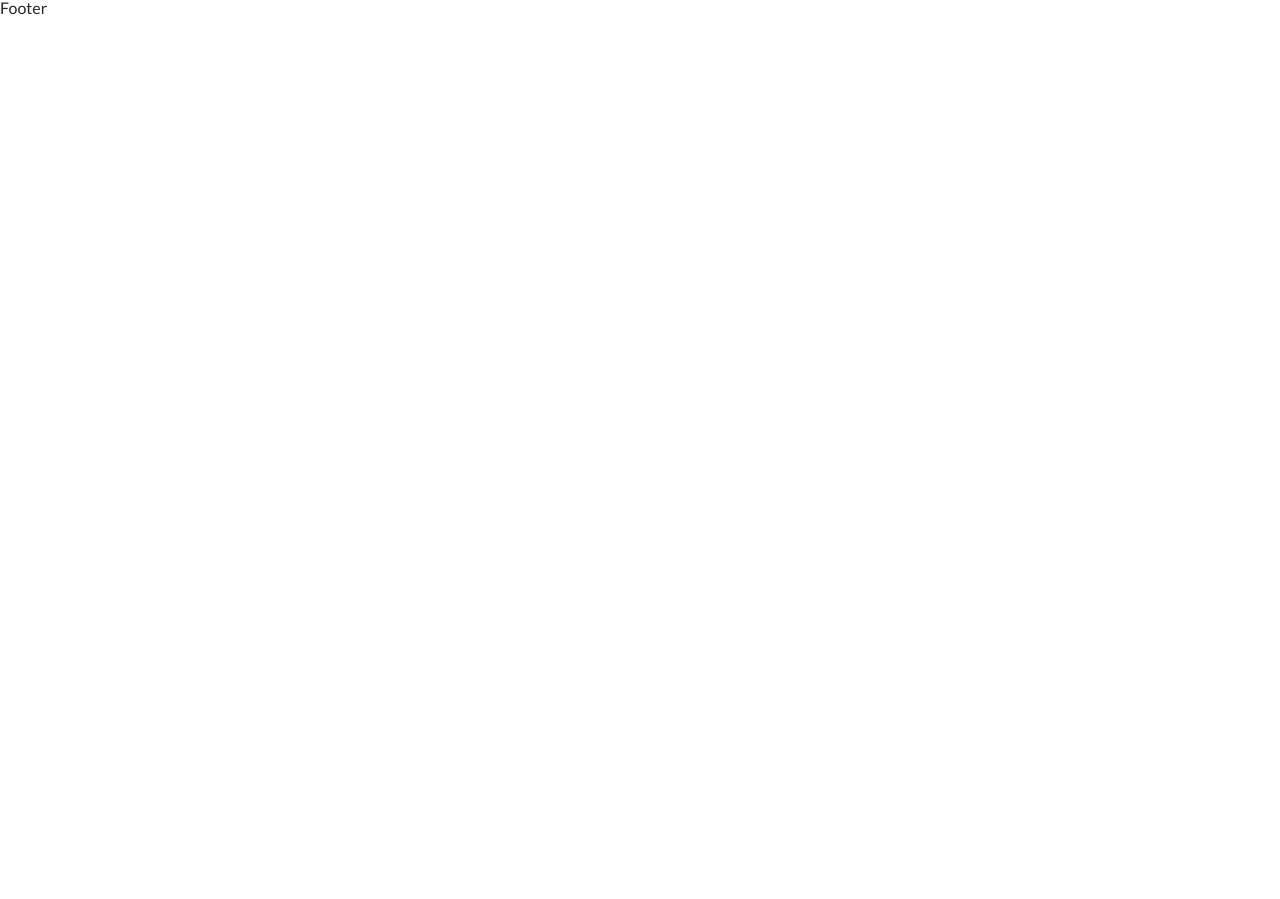
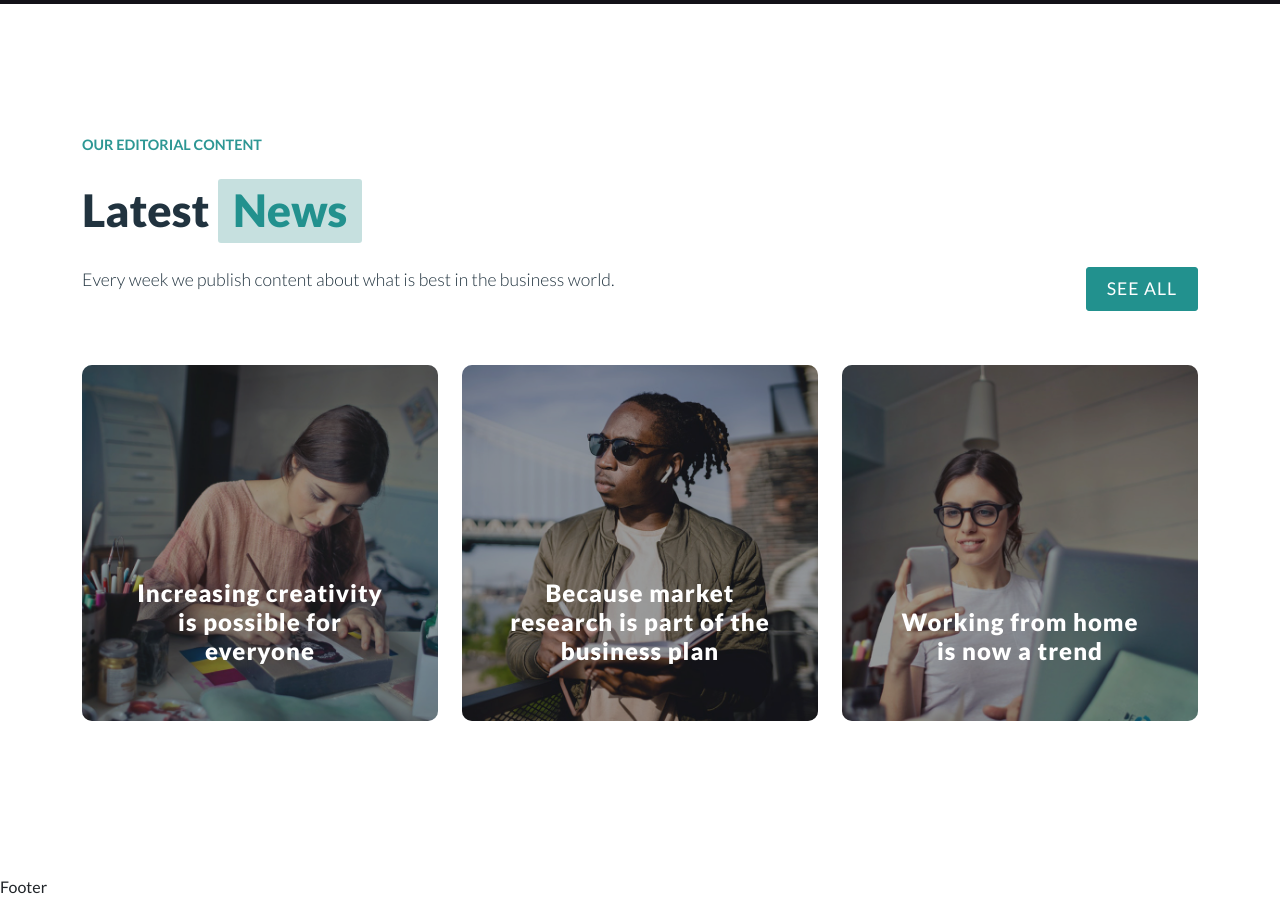
Before and after one commit to RiccardoCivardi/proj-html-vuejs, a Vue app: page / in a window 1280 px wide. Shown: the part 4157-5056 px from the top of the page. Before the commit the page ends 4177 px from the top, so only its background shows below. Built offline with nearby package versions, Linux system fonts and the light colour scheme.

Commit message:
[add] EditorialContent section

```diff
--- a/src/components/AppMain.vue
+++ b/src/components/AppMain.vue
@@ -5,8 +5,7 @@ import AboutNetwork from './partials/AboutNetwork.vue';
 import BusinessArea from './partials/BusinessArea.vue';
 import ProcessManagement from './partials/ProcessManagement.vue';
 import TeamSection from './partials/TeamSection.vue';
-
-
+import EditorialContent from './partials/EditorialContent.vue';
 
 export default {
 
@@ -17,7 +16,8 @@ export default {
     AboutNetwork,
     BusinessArea,
     ProcessManagement,
-    TeamSection
+    TeamSection,
+    EditorialContent
 
   }
 
@@ -37,6 +37,8 @@ export default {
 
     <TeamSection/>
 
+    <EditorialContent/>
+
   </main>
 
 </template>
--- /dev/null
+++ b/src/components/partials/EditorialContent.vue
@@ -0,0 +1,90 @@
+<script>
+
+/* Import data */
+import newsData from '../../data/partials/newsData';
+
+/* Import componets: NewsCard */
+import NewsCard from './NewsCard.vue';
+
+export default {
+
+  name: 'EditorialContent',
+
+  components: {
+
+    NewsCard
+
+  },
+
+  data(){
+    return{
+
+      newsData
+
+    }
+  }
+
+}
+
+</script>
+
+<template>
+
+  <section class="section-wrapper">
+    <div class="container-xl mx-auto">
+      <div class="row">
+
+        <div class="col-12 mb-5">
+
+          <p class="subtitle mb-4">Our editorial content</p>
+          <h2 class="mb-4">Latest <span>News</span></h2>
+
+          <div class="row">
+            <div class="col-12 col-md-9">
+              <p class="mb-4">Every week we publish content about what is best in the business world.</p>
+            </div>
+            <div class="col-4 col-md-3 text-md-end">
+              <a href="#" class="button btn btn-primary">See All</a>
+            </div>
+          </div>
+
+        </div>
+
+      </div>
+
+      <div class="row row-cols-1 row-cols-sm-2 row-cols-md-3 pe-0">
+
+        <NewsCard v-for="(item, index) in newsData" :key="index" :item="item"/>
+
+      </div>
+
+    </div>
+  </section>
+
+</template>
+
+<style lang="scss" scoped>
+
+/* Import vars */
+@use '../../style/partials/vars' as *;
+/* Import mixin */
+@use '../../style/partials/mixin' as *;
+
+.section-wrapper{
+  @include section(light100);
+  .subtitle {
+    @include subtitle;
+  }
+  h2{
+    @include title(dark);
+  }
+
+  p{
+    @include paragraph(dark);
+  }
+  .button {
+   @include button(solid);
+  }
+}
+
+</style>
--- /dev/null
+++ b/src/components/partials/NewsCard.vue
@@ -0,0 +1,81 @@
+<script>
+
+/* Import getImagePath */
+import {getImagePath} from '../../data/methods';
+
+export default {
+
+  name: 'NewsCard',
+
+  props: {
+
+    item: Object
+
+  },
+
+  data(){
+    return{
+
+      getImagePath
+
+    }
+  }
+
+}
+
+</script>
+
+<template>
+
+  <div class="col mb-4">
+
+    <div class="card">
+
+      <img :src="getImagePath(`${item.img}.jpg`)" alt="news picture">
+
+      <div class="overlay p-1 p-md-2 p-lg-3 p-xl-5 d-flex flex-column-reverse">
+
+        <h4>{{item.title}}</h4>
+
+      </div>
+
+    </div>
+
+  </div>
+
+
+</template>
+
+<style lang="scss" scoped>
+
+/* Import mixin */
+@use '../../style/partials/mixin' as *;
+
+.card{
+  border: none;
+  border-radius: 10px;
+  overflow: hidden;
+  position: relative;
+  img {
+    width: 100%;
+    height: 100%;
+    object-fit: cover;
+    opacity: 0.9;
+  }
+  .overlay {
+    width: 100%;
+    height: 100%;
+    background-color: rgba(0,0,0,0.4);
+    position: absolute;
+    top:0;
+    text-align: center;
+    h4 {
+      @include titleSmall(light);
+    }
+  }
+
+}
+
+
+
+</style>
--- a/src/components/partials/TeamSection.vue
+++ b/src/components/partials/TeamSection.vue
@@ -100,7 +100,7 @@ export default {
   @include paragraph(light);
  }
  .image {
-  width: 110px;
+  width: 120px;
   height: 100%;
   border-radius: 5px;
   overflow: hidden;
--- /dev/null
+++ b/src/data/partials/newsData.js
@@ -0,0 +1,14 @@
+export default [
+  {
+    img: 'news-1',
+    title: 'Increasing creativity is possible for everyone'
+  },
+  {
+    img: 'news-2',
+    title: 'Because market research is part of the business plan'
+  },
+  {
+    img: 'news-3',
+    title: 'Working from home is now a trend'
+  }
+]
```
Also changed, not shown: src/assets/img/news-4.jpg (deleted), src/assets/img/news-5.jpg (deleted).
